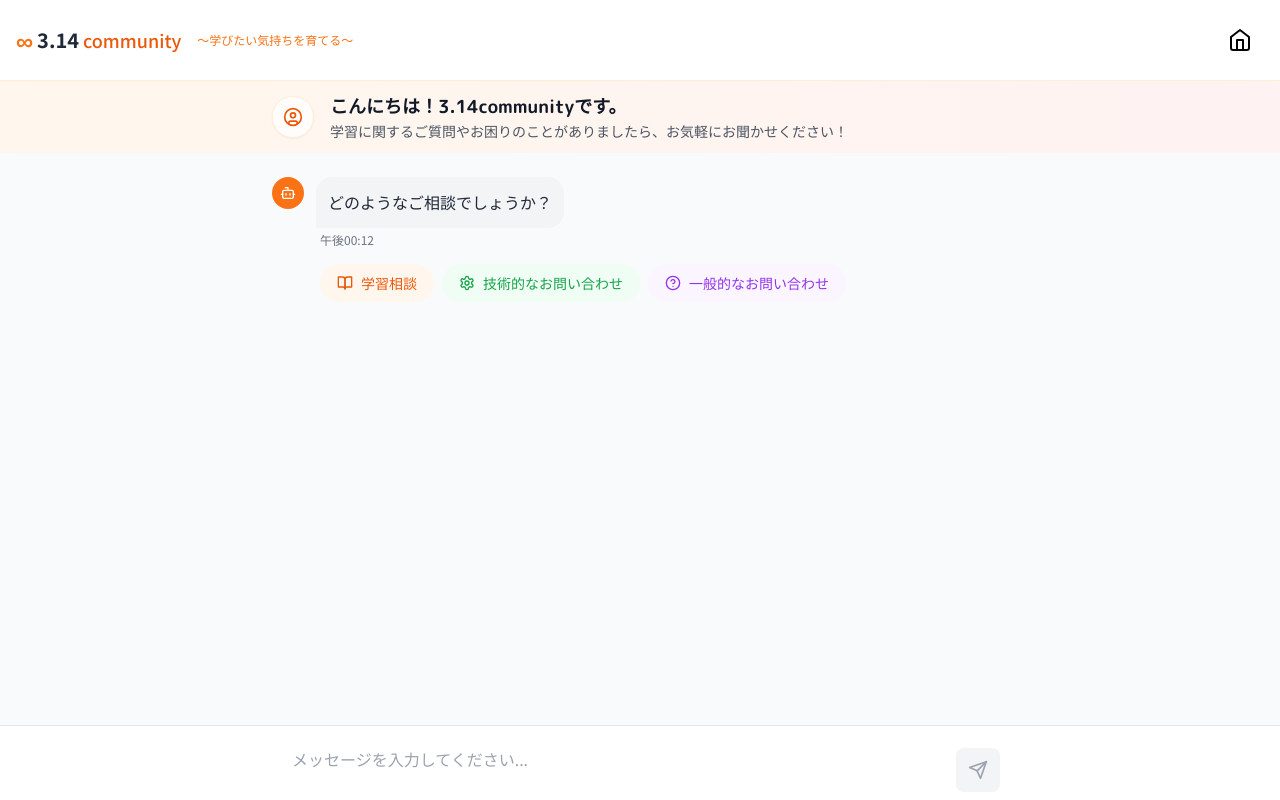
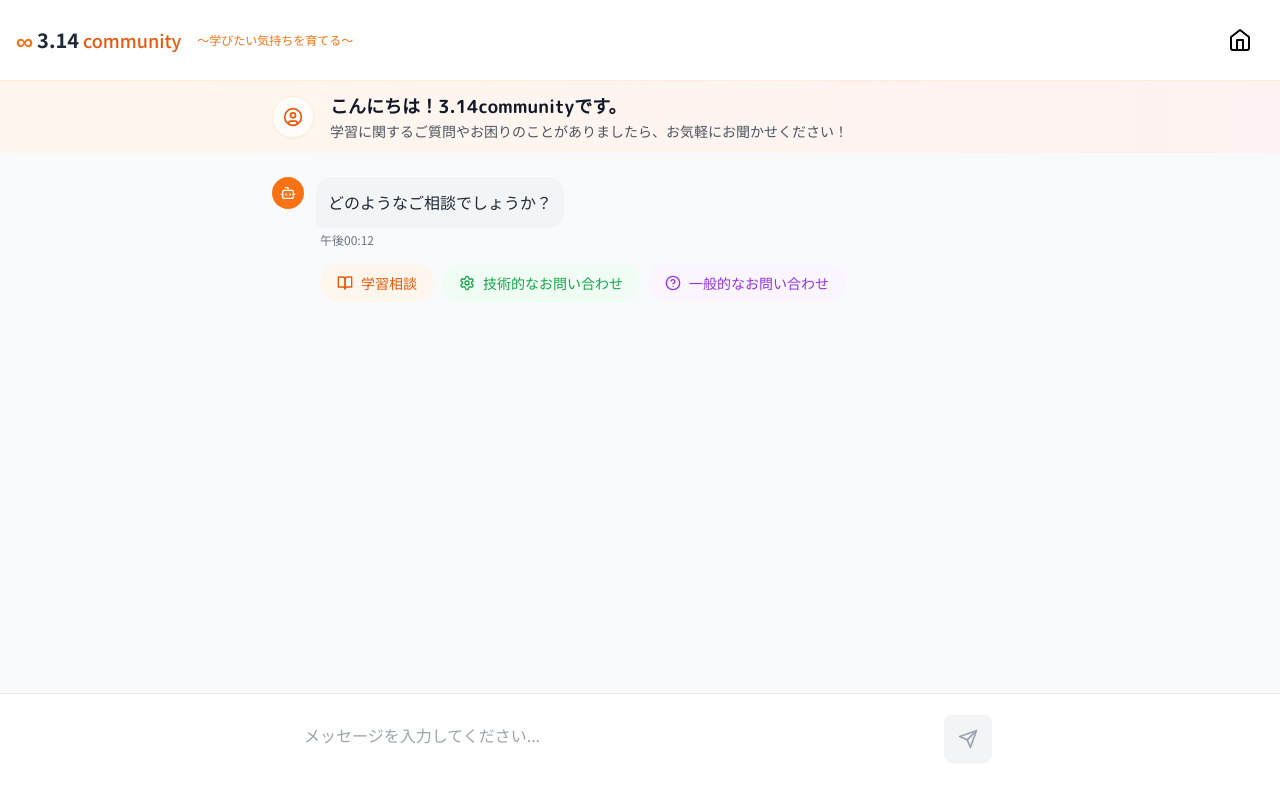
Before and after one commit to meeta-inc/ai-navi-outbound-cs-314community-frontend, a React (Vite) app: page / in a window 1280 px wide. Built offline with nearby package versions, Linux system fonts and the light colour scheme.

Commit message:
feat: 메세지 입력부분 도 오렌지 배경으로 수정

```diff
--- a/src/components/ui/ChatInput.tsx
+++ b/src/components/ui/ChatInput.tsx
@@ -1,6 +1,8 @@
 import React, { useRef, useEffect } from 'react';
 import { Send } from 'lucide-react';
 import { useLocale } from '../../contexts/LocaleContext';
+import { getColorClasses } from '../../utils/theme';
+import { getAccentColor } from '../../services/config';
 
 interface ChatInputProps {
   value: string;
@@ -18,6 +20,8 @@ export default function ChatInput({
   placeholder
 }: ChatInputProps) {
   const { t } = useLocale();
+  const accentColor = getAccentColor();
+  const colors = getColorClasses(accentColor);
   const textareaRef = useRef<HTMLTextAreaElement>(null);
 
   const adjustTextareaHeight = () => {
@@ -47,9 +51,9 @@ export default function ChatInput({
   };
 
   return (
-    <div className="bg-white border-t">
+    <div className="bg-white border-t" style={{ paddingBottom: 'max(1rem, env(safe-area-inset-bottom))' }}>
       <div className="max-w-3xl mx-auto px-4">
-        <div className="p-2 flex items-end gap-1">
+        <div className="pt-4 px-4 pb-4 flex items-center gap-3">
           <div className="flex-1">
             <textarea
               ref={textareaRef}
@@ -57,7 +61,13 @@ export default function ChatInput({
               onChange={handleChange}
               onKeyPress={handleKeyPress}
               placeholder={placeholder || t('student.chatbot.placeholder')}
-              className="w-full resize-none rounded-lg border-gray-200 focus:ring-2 focus:ring-blue-500 focus:border-transparent p-3 max-h-32"
+              className="w-full resize-none rounded-lg border-gray-200 px-4 py-3 max-h-32 min-h-[48px] focus:ring-2 focus:border-transparent"
+              style={{
+                '--tw-ring-color': accentColor === 'orange' ? 'rgb(249 115 22)' :
+                                  accentColor === 'blue' ? 'rgb(59 130 246)' :
+                                  accentColor === 'green' ? 'rgb(34 197 94)' :
+                                  'rgb(168 85 247)'
+              } as React.CSSProperties}
               rows={1}
               disabled={disabled}
             />
@@ -65,9 +75,9 @@ export default function ChatInput({
           <button
             onClick={onSend}
             disabled={!value.trim() || disabled}
-            className={`p-3 rounded-lg transition-colors flex-shrink-0 ${
+            className={`w-12 h-12 rounded-lg transition-colors flex-shrink-0 flex items-center justify-center ${
               value.trim() && !disabled
-                ? 'bg-blue-500 text-white hover:bg-blue-600'
+                ? `${colors.background} text-white ${colors.backgroundHover}`
                 : 'bg-gray-100 text-gray-400 cursor-not-allowed'
             }`}
             aria-label={t('student.chatbot.send')}
--- a/src/utils/theme.ts
+++ b/src/utils/theme.ts
@@ -6,6 +6,8 @@ export interface ColorClasses {
   textHover: string;
   bgHover: string;
   background: string;
+  backgroundHover: string;
+  ring: string;
   accent: string;
   accentSecondary: string;
   gradient: {
@@ -21,6 +23,8 @@ const colorMap: Record<AccentColor, ColorClasses> = {
     textHover: 'hover:text-orange-800',
     bgHover: 'hover:bg-orange-50',
     background: 'bg-orange-500',
+    backgroundHover: 'hover:bg-orange-600',
+    ring: 'ring-orange-500',
     accent: 'text-orange-500',
     accentSecondary: 'text-orange-600',
     gradient: {
@@ -34,6 +38,8 @@ const colorMap: Record<AccentColor, ColorClasses> = {
     textHover: 'hover:text-blue-800',
     bgHover: 'hover:bg-blue-50',
     background: 'bg-blue-500',
+    backgroundHover: 'hover:bg-blue-600',
+    ring: 'ring-blue-500',
     accent: 'text-blue-500',
     accentSecondary: 'text-blue-600',
     gradient: {
@@ -47,6 +53,8 @@ const colorMap: Record<AccentColor, ColorClasses> = {
     textHover: 'hover:text-green-800',
     bgHover: 'hover:bg-green-50',
     background: 'bg-green-500',
+    backgroundHover: 'hover:bg-green-600',
+    ring: 'ring-green-500',
     accent: 'text-green-500',
     accentSecondary: 'text-green-600',
     gradient: {
@@ -60,6 +68,8 @@ const colorMap: Record<AccentColor, ColorClasses> = {
     textHover: 'hover:text-purple-800',
     bgHover: 'hover:bg-purple-50',
     background: 'bg-purple-500',
+    backgroundHover: 'hover:bg-purple-600',
+    ring: 'ring-purple-500',
     accent: 'text-purple-500',
     accentSecondary: 'text-purple-600',
     gradient: {
```
